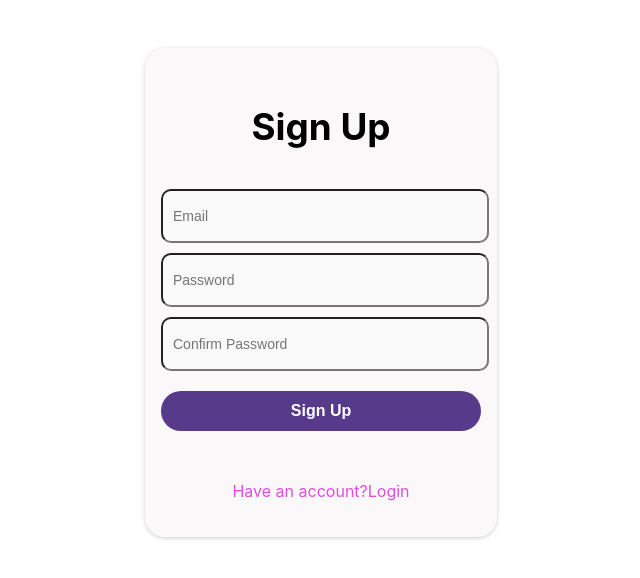
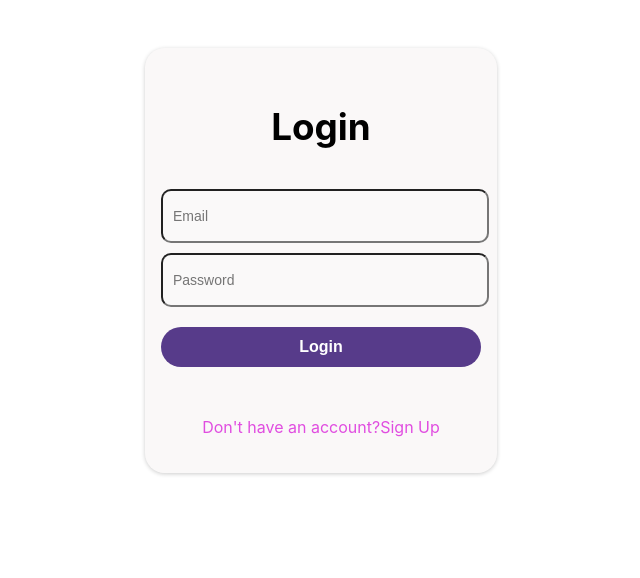
Before and after one commit to rupmedhi4/expense-trackerr, a React (Create React App) app: page / in a window 1280 px wide. Shown: the top 578 px of the page, without its empty margins (319-959 px from the left). Built offline with nearby package versions, Linux system fonts and the light colour scheme.

Commit message:
Login Screen

```diff
--- a/src/components/AuthForm.js
+++ b/src/components/AuthForm.js
@@ -1,21 +1,30 @@
-import {useRef } from 'react';
-
+import {useContext, useRef, useState } from 'react';
+import AuthContext from './store/AuthContext';
 import classes from './AuthForm.module.css';
 
 const AuthForm = () => {
-
+  const context=useContext(AuthContext);
+  const[action,setAction]=useState(true);
   const emailRef=useRef();
   const passwordRef=useRef();
 
+  function signUpHandle(){
+    setAction((data)=>
+    !data);
+  }
  function submitHandler(event){
 event.preventDefault();
 
 const enterdEmail=emailRef.current.value;
 const enterdPassword=passwordRef.current.value;
+let url;
+if(action){
+ url='https://identitytoolkit.googleapis.com/v1/accounts:signInWithPassword?key=AIzaSyAQYXLrWSQR8lxbt1sc-ye5bGOTDsYKzQM'
+}
+else{
+  url='https://identitytoolkit.googleapis.com/v1/accounts:signUp?key=AIzaSyAQYXLrWSQR8lxbt1sc-ye5bGOTDsYKzQM'
 
-
- let url='https://identitytoolkit.googleapis.com/v1/accounts:signUp?key=AIzaSyAQYXLrWSQR8lxbt1sc-ye5bGOTDsYKzQM'
-
+}
 fetch(url,{
     method:'POST',
     body:JSON.stringify({
@@ -34,12 +43,14 @@ return res.json();
 
         let errorMessage='Authentication failed!';
 
+
        throw new Error(errorMessage);
       })
     }
   })
-  .then(()=>{
-    console.log('User has successfully signed up');
+  .then((data)=>{
+    context.login(data.idToken);
+    console.log("succes");
   })
   .catch((err)=>{
     alert(err.message);
@@ -47,28 +58,43 @@ return res.json();
  }
   return (
     <section className={classes.auth}>
-      <h1>Sign Up</h1>
+      <h1>{!action?"Sign Up":"Login"}</h1>
       <div>
       <form onSubmit={submitHandler}>
+
         <div className={classes.control}>
 
           <input type='email' id='email' placeholder='Email' ref={emailRef} required />
         </div>
         <div className={classes.control}>
 
-          <input type='password' id='password' ref={passwordRef} placeholder='Password' required/>
+        <input
+            type='password'
+            id='password'
+            placeholder='Password'
+            ref={passwordRef}
+            required
+          />
         </div>
-        <div className={classes.control}>
+        {!action? <div className={classes.control}>
 
-          <input type='password' id='password' ref={passwordRef} placeholder='Confirm Password' required/>
-        </div>
+        <input
+            type='password'
+            id='password'
+            ref={passwordRef}
+            placeholder='Confirm password'
+            required
+          />
+        </div>:<div></div>}
 
-        <button  id='log'>Sign Up</button>
-        <div className={classes.actions}>
+
+        <button  id='log' >{!action?'Sign Up':'Login'}</button>
+        <div className={classes.actions} onClick={signUpHandle}>
           <button type='button' className={classes.toggle} >
-           Have an account?Login
+          {!action? 'Have an account?Login':"Don't have an account?Sign Up"}
           </button>
-        </div>
+       </div>
+
       </form>
       </div>
 
--- /dev/null
+++ b/src/components/store/AuthContext.js
@@ -0,0 +1,34 @@
+import React,{useState} from 'react'
+
+const AuthContext=React.createContext({
+    token:"",
+    isLogin:false,
+    login:(token)=>{},
+    logout:()=>{}
+})
+export const AuthContextProvider=(props)=>{
+    const initialToken=localStorage.getItem('token');
+    const[token,setToken]=useState(initialToken);
+    const userIsLoggedIn=!!token;
+
+    const loginHandler=(token)=>{
+        setToken(token);
+        localStorage.setItem('token',token)
+    }
+
+    const logoutHandler=()=>{
+        setToken(null);
+        localStorage.removeItem('token')
+    }
+
+    const contextValue={
+        token:token,
+        isLogin:userIsLoggedIn,
+        login:loginHandler,
+        logout:logoutHandler
+    }
+return <AuthContext.Provider value={contextValue}>
+{props.children}
+</AuthContext.Provider>
+}
+export default AuthContext;
--- a/src/index.js
+++ b/src/index.js
@@ -3,11 +3,12 @@ import ReactDOM from 'react-dom/client';
 import './index.css';
 import App from './App';
 import reportWebVitals from './reportWebVitals';
-
+import { AuthContextProvider } from './components/store/AuthContext';
 const root = ReactDOM.createRoot(document.getElementById('root'));
 root.render(
   <React.StrictMode>
-    <App />
+  <AuthContextProvider> <App /></AuthContextProvider>
+
   </React.StrictMode>
 );
 
```
